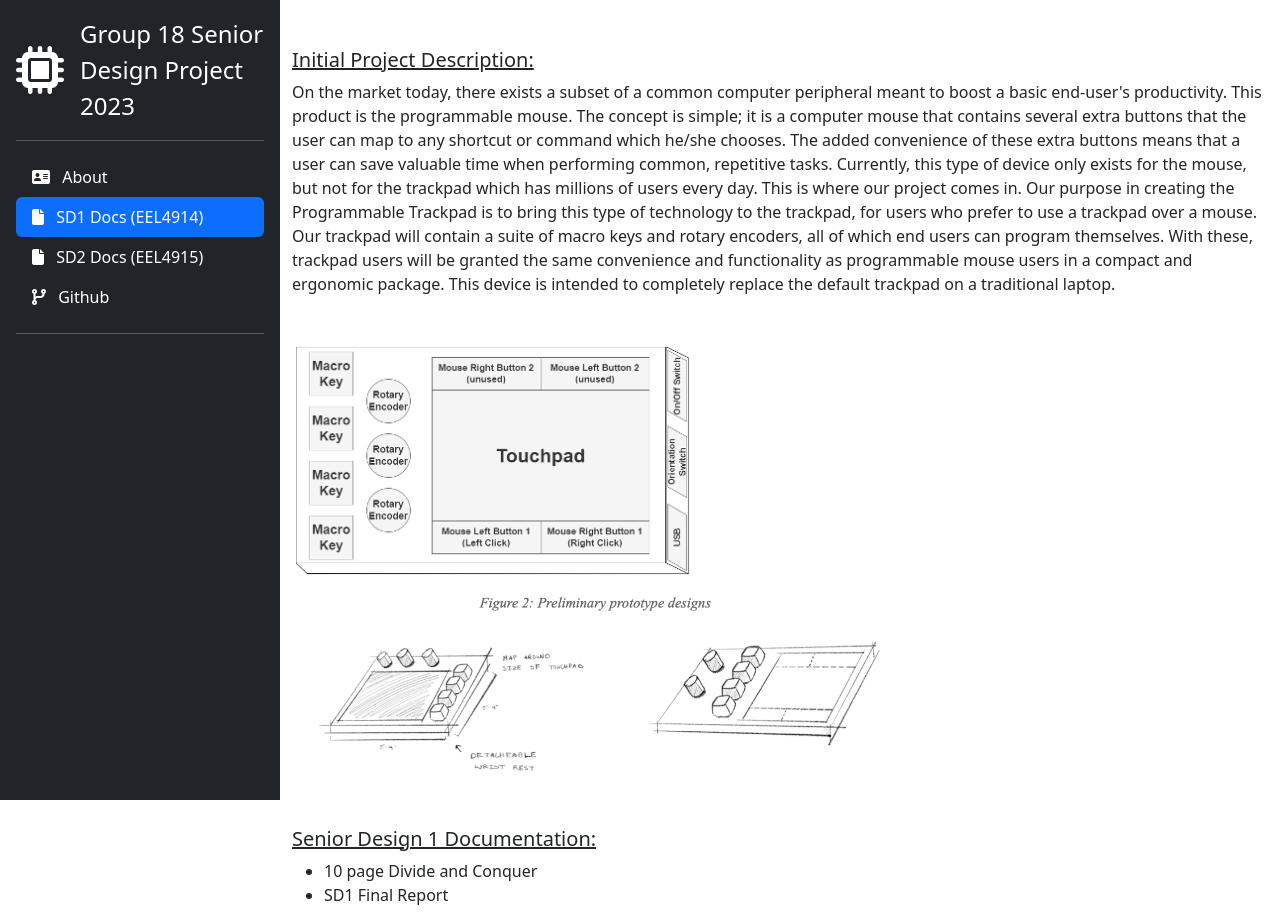
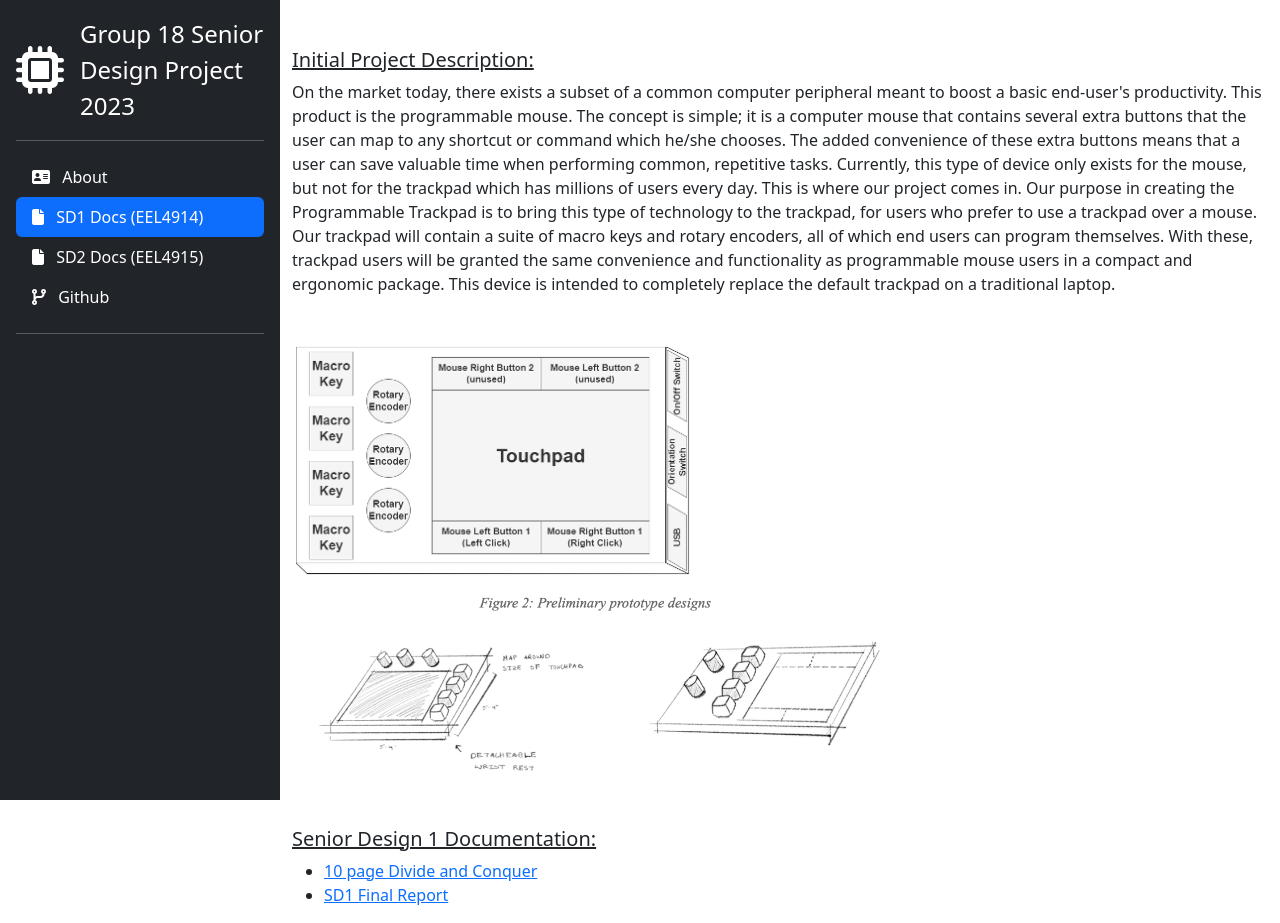
Before and after one commit to bvanderzalm/SeniorDesignAngularApp, an Angular app in the folder SeniorDesignWebsite/: page /sd1-documentation in a window 1280 px wide. Built offline with nearby package versions, Linux system fonts and the light colour scheme.

Commit message:
Added files

```diff
--- a/SeniorDesignWebsite/src/app/views/senior-design-one/senior-design-one.component.html
+++ b/SeniorDesignWebsite/src/app/views/senior-design-one/senior-design-one.component.html
@@ -21,8 +21,17 @@
 
     <h5 style="text-decoration: underline; margin-top: 3rem;">Senior Design 1 Documentation:</h5>
     <ul>
-        <li>10 page Divide and Conquer</li>
-        <li>SD1 Final Report</li>
+        <li>
+            <a href="../../../assets/Group18_ Divide and Conquer_v2.pdf" download="Group18_Divide_and_Conquer">
+                10 page Divide and Conquer
+            </a>
+        </li>
+
+        <li>
+            <a href="../../../assets/Group18_120_Page_Final_Report.pdf" download="Group18_SD1_Final_Report">
+                SD1 Final Report
+            </a>
+        </li>
     </ul>
 
 </div>
```
Also changed, not shown: 2 other files (tests, documents, lock files or other folders).
